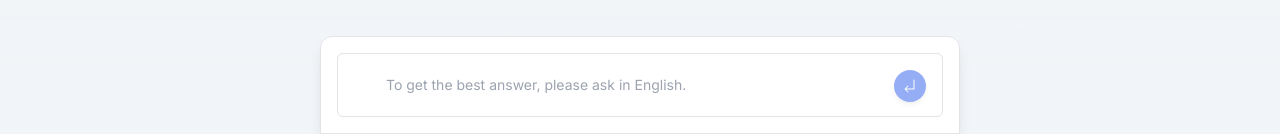
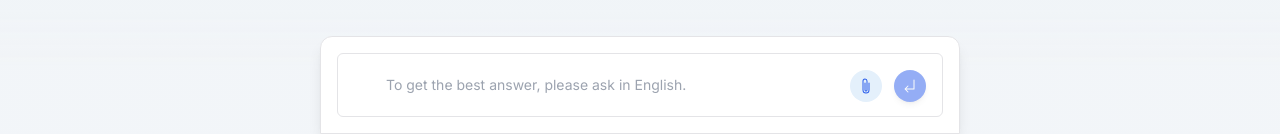
Before and after one commit to minhvoio/study-whale-web, a Next.js app: page / in a window 1280 px wide. Shown: the part 666-800 px from the top of the page. Built offline with nearby package versions, Linux system fonts and the light colour scheme.

Commit message:
Add file upload functionality

```diff
--- a/components/prompt-form.tsx
+++ b/components/prompt-form.tsx
@@ -50,6 +50,8 @@ export function PromptForm({
 
         const formData = new FormData()
         formData.append('file', file, file.name)
+        // console.log('formData: ', formData)
+        console.log('filename: ', file.name)
 
         const response = await fetch('/api/upload', {
           method: 'POST',
@@ -59,7 +61,7 @@ export function PromptForm({
         if (response.ok) {
           const jsonResponse = await response.json()
           const fileLink = jsonResponse.fileLink
-          // console.log('fileLink: ', fileLink)
+          console.log('fileLink: ', fileLink)
           dispatch(setFileLink(fileLink))
         } else {
           console.error('Upload failed')
@@ -106,7 +108,7 @@ export function PromptForm({
           className="min-h-[60px] w-full resize-none bg-transparent pr-14 py-[1.3rem] focus-within:outline-none sm:text-sm"
         />
         <div className="absolute right-0 top-4 sm:right-4 space-x-3">
-          {/* <Button
+          <Button
             type="button"
             size="icon"
             id="fileUploadButton"
@@ -135,7 +137,7 @@ export function PromptForm({
             ref={fileInputRef}
             onChange={handleFileInputOnChange}
             accept=".xlsx, .xls, .csv"
-          /> */}
+          />
 
           <Tooltip>
             <TooltipTrigger asChild>
```
